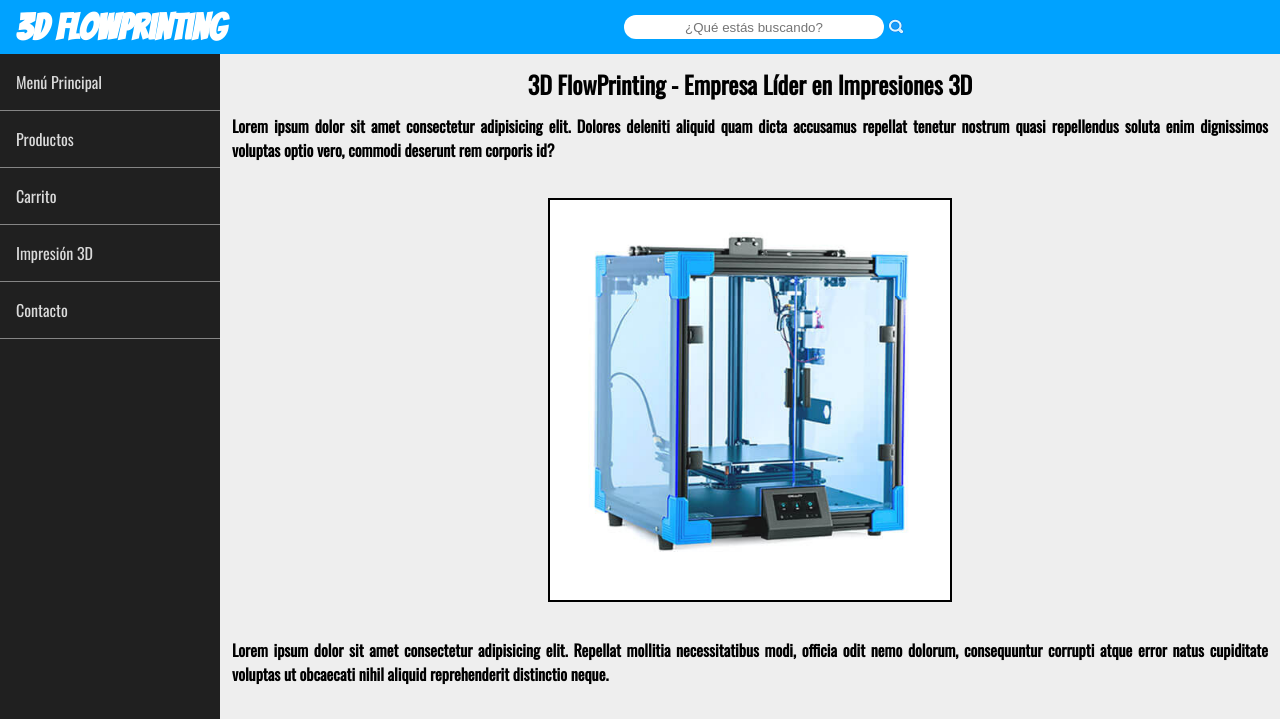
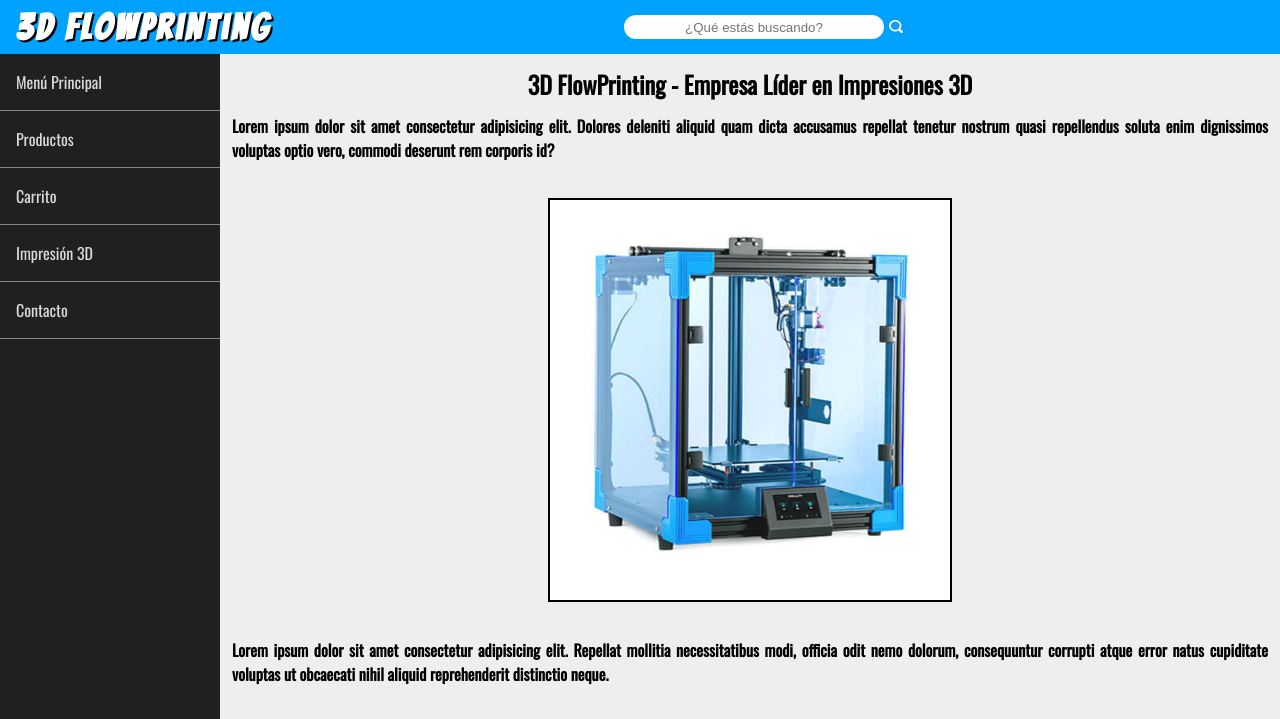
Before and after one commit to FaC7oR/3dflowprinting, a plain HTML site: page index.html in a window 1280 px wide. Shown: the top 719 px of the page. Drawn offline with nearby package versions, Linux system fonts and the light colour scheme.

Commit message:
Corrección de sombras

```diff
--- a/css/style.scss
+++ b/css/style.scss
@@ -249,8 +249,8 @@ header{
     padding-bottom: 8px;
     background-color: map-get($paleta, skybluebckgr);
     color: map-get($paleta, letterclr);
-    letter-spacing: map-get($paleta, txtshdw);
-    text-shadow: map-get($paleta, letterspc);
+    letter-spacing: map-get($paleta, letterspc);
+    text-shadow: map-get($paleta, txtshdw);
 }
 
 li{
```
Also changed, not shown: css/style.css, css/style.min.css.
